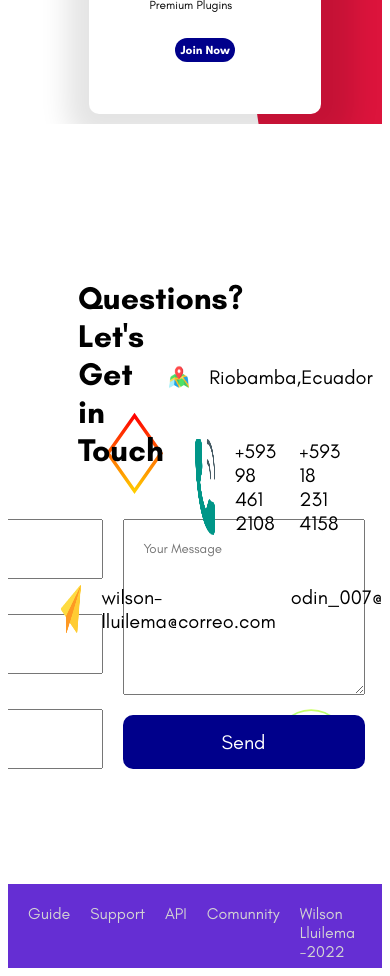
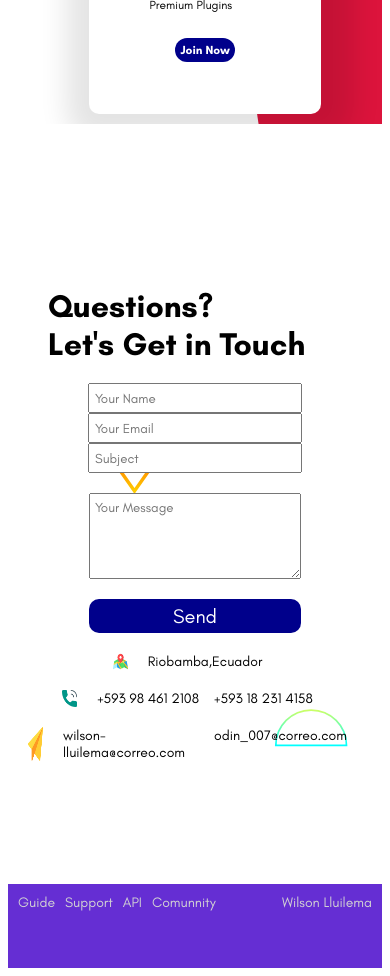
Before and after one commit to lODIN007l/Styled-react, a React (Vite) app: page / in a window 390 px wide. Shown: the part 3260-4236 px from the top of the page. Built offline with nearby package versions, Linux system fonts and the light colour scheme.

Commit message:
responsive complete

```diff
--- a/src/components/Contact.jsx
+++ b/src/components/Contact.jsx
@@ -17,15 +17,25 @@
   display: flex;
   align-items: center;
   justify-content: center;
+  @media only screen and (max-width: 480px) {
+    flex-direction: column;
+  }
 `;
 const FormContainer = styled.div`
   width: 50%;
+  @media only screen and (max-width: 480px) {
+    width: 100%;
+  }
 `;
 const AddressContainer = styled.div`
   width: 50%;
   display: flex;
   flex-direction: column;
   align-items: center;
+  @media only screen and (max-width: 480px) {
+    width: 100%;
+    margin-top: 20px;
+  }
 `;
 
 const FormS = styled.form`
@@ -33,6 +43,9 @@
   display: flex;
   align-items: center;
   justify-content: center;
+  @media only screen and (max-width: 480px) {
+    flex-direction: column;
+  }
 `;
 const LeftForm = styled.div`
   display: flex;
@@ -40,6 +53,10 @@
   flex-direction: column;
   justify-content: space-between;
   margin-right: 20px;
+  @media only screen and (max-width: 480px) {
+    height: 50%;
+    margin-right: 0%;
+  }
 `;
 const RightForm = styled.div`
   display: flex;
@@ -51,11 +68,19 @@
 const InputS = styled.input`
   width: 200px;
   padding: 20px;
+  @media only screen and (max-width: 480px) {
+    padding: 5px;
+  }
 `;
 const TextAreaS = styled.textarea`
   width: 200px;
   height: 60%;
   padding: 20px;
+  @media only screen and (max-width: 480px) {
+    padding: 5px;
+    margin-top: 20px;
+    margin-left: 0%;
+  }
 `;
 const Boton = styled.button`
   border: none;
@@ -66,24 +91,39 @@
   border-radius: 10px;
   margin-top: 20px;
   cursor: pointer;
+  @media only screen and (max-width: 480px) {
+    padding: 5px;
+  }
 `;
 
 const TitleS = styled.h1`
   margin: 50px;
   margin-top: 0;
+  @media only screen and (max-width: 480px) {
+    margin: 20px;
+  }
 `;
 
 const AddresItem = styled.div`
   display: flex;
   margin-bottom: 50px;
+  @media only screen and (max-width: 480px) {
+    margin-bottom: 20px;
+  }
 `;
 const IconS = styled.img`
   width: 20px;
   margin-right: 20px;
+  @media only screen and (max-width: 480px) {
+    width: 15px;
+  }
 `;
 const TextS = styled.span`
   font-size: 20px;
   margin-right: 15px;
+  @media only screen and (max-width: 480px) {
+    font-size: 14px;
+  }
 `;
 const Contact = () => {
   return (
--- a/src/components/Footer.jsx
+++ b/src/components/Footer.jsx
@@ -10,6 +10,9 @@
   padding: 20px;
   display: flex;
   justify-content: space-between;
+  @media only screen and (max-width: 480px) {
+    padding: 10px;
+  }
 `;
 const List = styled.ul`
   padding: 0;
@@ -19,8 +22,16 @@
 `;
 const ListItem = styled.li`
   margin-right: 20px;
+  @media only screen and (max-width: 480px) {
+    margin-right: 10px;
+    font-size: 14px;
+  }
 `;
-const Copyright = styled.span``;
+const Copyright = styled.span`
+  @media only screen and (max-width: 480px) {
+    font-size: 14px;
+  }
+`;
 
 const Footer = () => {
   return (
@@ -32,7 +43,7 @@
           <ListItem>API</ListItem>
           <ListItem>Comunnity</ListItem>
         </List>
-        <Copyright>Wilson Lluilema -2022</Copyright>
+        <Copyright>Wilson Lluilema</Copyright>
       </Wrapper>
     </Contenedor>
   );
```
